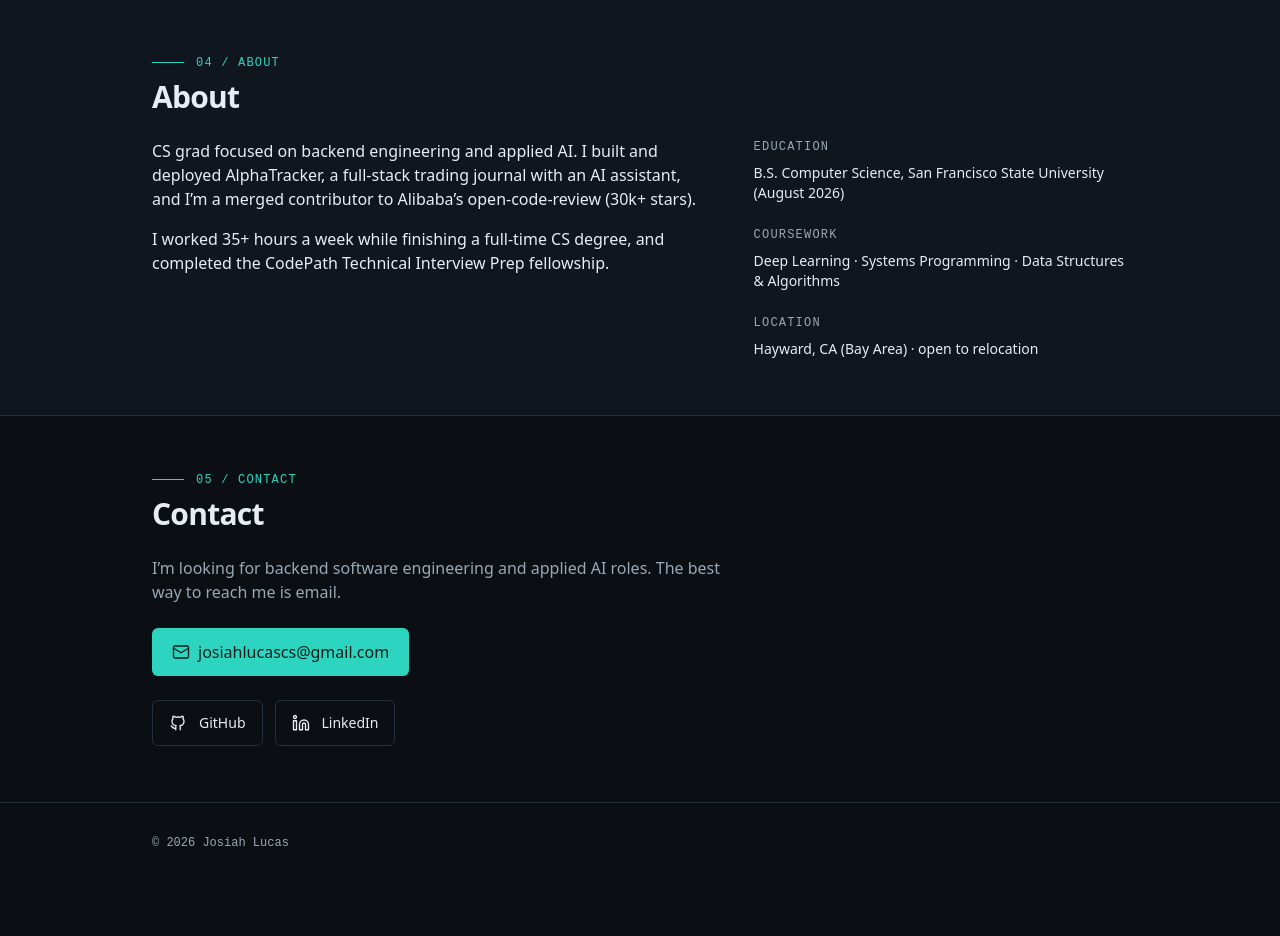
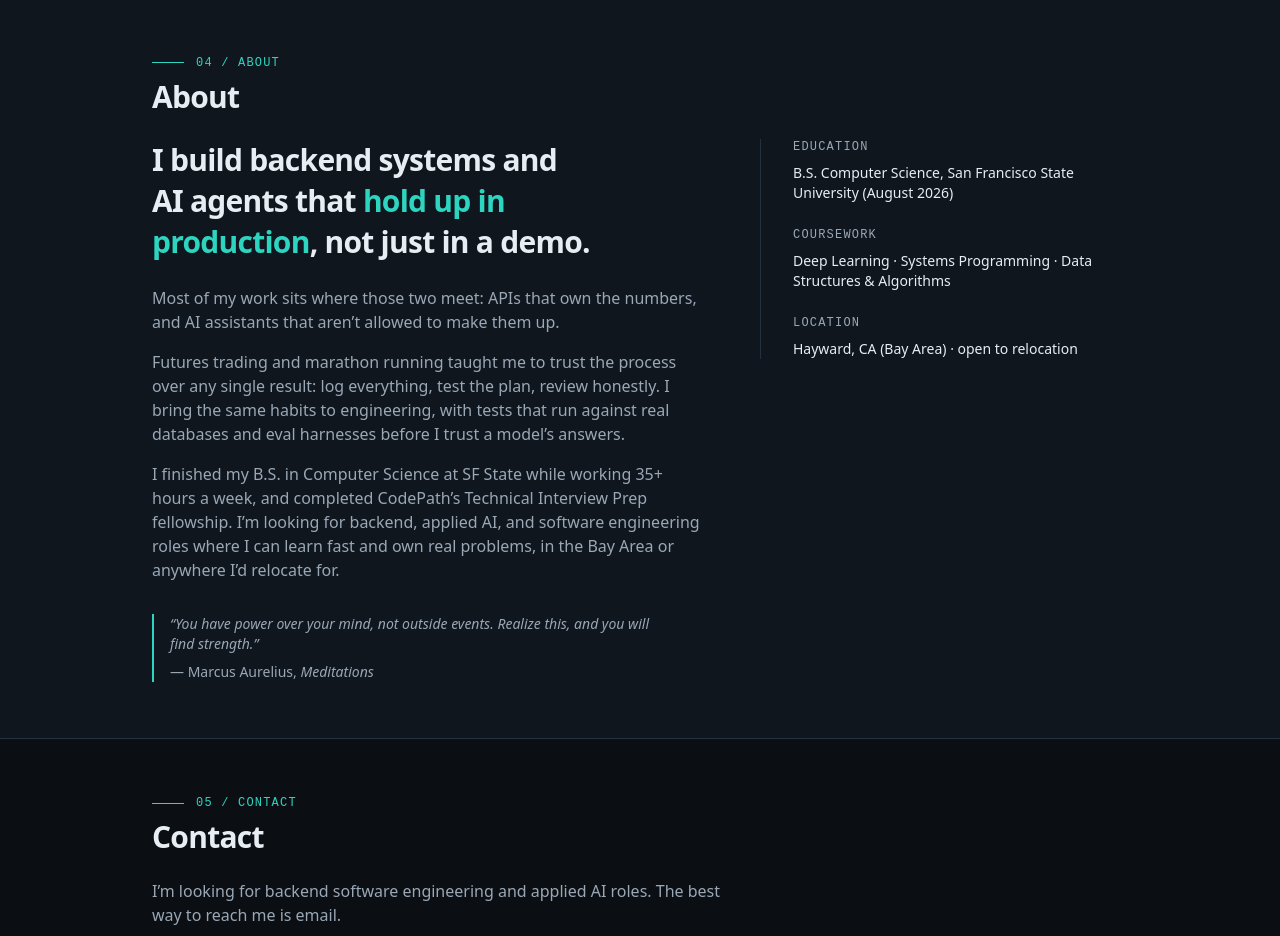
Before and after one commit to jlucas10/josiah-lucas, a React (Vite) app: page / in a window 1280 px wide. Shown: the part 4320-5256 px from the top of the page. Before the commit the page ends 5203 px from the top, so only its background shows below. Built offline with nearby package versions, Linux system fonts and the light colour scheme.

Commit message:
feat: rewrite about section with new copy and pull-quote styling

```diff
--- a/src/components/About.tsx
+++ b/src/components/About.tsx
@@ -1,24 +1,43 @@
-import { profile } from '../data'
+import { about, profile } from '../data'
+
+const dt = 'font-mono text-xs uppercase tracking-widest text-muted'
 
 export default function About() {
+  const { lead, paragraphs, quote } = about
   return (
-    <div className="grid gap-10 md:grid-cols-[3fr_2fr]">
-      <div className="max-w-2xl space-y-4">
-        {profile.bio.map((p) => (
-          <p key={p}>{p}</p>
-        ))}
+    <div className="grid gap-10 md:grid-cols-[3fr_2fr] md:gap-14">
+      <div>
+        <p className="max-w-2xl text-balance text-2xl font-semibold leading-snug tracking-tight sm:text-3xl">
+          {lead.before}
+          <span className="text-accent">{lead.accent}</span>
+          {lead.after}
+        </p>
+
+        <div className="mt-6 max-w-[65ch] space-y-4 text-muted">
+          {paragraphs.map((p) => (
+            <p key={p}>{p}</p>
+          ))}
+        </div>
+
+        <blockquote className="mt-8 max-w-[65ch] border-l-2 border-accent pl-4 text-sm italic text-muted">
+          <p>&ldquo;{quote.text}&rdquo;</p>
+          <footer className="mt-2 not-italic">
+            &mdash; {quote.author}, <cite>{quote.source}</cite>
+          </footer>
+        </blockquote>
       </div>
-      <dl className="space-y-6 text-sm">
+
+      <dl className="space-y-6 self-start text-sm md:border-l md:border-border md:pl-8">
         <div>
-          <dt className="font-mono text-xs uppercase tracking-widest text-muted">Education</dt>
+          <dt className={dt}>Education</dt>
           <dd className="mt-2">{profile.education}</dd>
         </div>
         <div>
-          <dt className="font-mono text-xs uppercase tracking-widest text-muted">Coursework</dt>
+          <dt className={dt}>Coursework</dt>
           <dd className="mt-2">{profile.coursework.join(' · ')}</dd>
         </div>
         <div>
-          <dt className="font-mono text-xs uppercase tracking-widest text-muted">Location</dt>
+          <dt className={dt}>Location</dt>
           <dd className="mt-2">{profile.location}</dd>
         </div>
       </dl>
--- a/src/data.ts
+++ b/src/data.ts
@@ -1,5 +1,12 @@
 // All site content lives here. Add a project by appending to `projects`;
 // no layout code needs to change.
+
+export interface AboutContent {
+  /** Pull-quote lead line; `accent` is the highlighted phrase. */
+  lead: { before: string; accent: string; after: string }
+  paragraphs: string[]
+  quote: { text: string; author: string; source: string }
+}
 
 export interface Profile {
   name: string
@@ -7,9 +14,7 @@ export interface Profile {
   pitch: string
   location: string
   education: string
-  bio: string[]
   coursework: string[]
-  highlights: string[]
 }
 
 export interface SiteLinks {
@@ -83,16 +88,25 @@ export const profile: Profile = {
   pitch: 'Backend engineer building reliable APIs and grounded, well-tested AI agents.',
   location: 'Hayward, CA (Bay Area) · open to relocation',
   education: 'B.S. Computer Science, San Francisco State University (August 2026)',
-  bio: [
-    'CS grad focused on backend engineering and applied AI. I built and deployed AlphaTracker, a full-stack trading journal with an AI assistant, and I’m a merged contributor to Alibaba’s open-code-review (30k+ stars).',
-    'I worked 35+ hours a week while finishing a full-time CS degree, and completed the CodePath Technical Interview Prep fellowship.',
+  coursework: ['Deep Learning', 'Systems Programming', 'Data Structures & Algorithms'],
+}
+
+export const about: AboutContent = {
+  lead: {
+    before: 'I build backend systems and AI agents that ',
+    accent: 'hold up in production',
+    after: ', not just in a demo.',
+  },
+  paragraphs: [
+    'Most of my work sits where those two meet: APIs that own the numbers, and AI assistants that aren’t allowed to make them up.',
+    'Futures trading and marathon running taught me to trust the process over any single result: log everything, test the plan, review honestly. I bring the same habits to engineering, with tests that run against real databases and eval harnesses before I trust a model’s answers.',
+    'I finished my B.S. in Computer Science at SF State while working 35+ hours a week, and completed CodePath’s Technical Interview Prep fellowship. I’m looking for backend, applied AI, and software engineering roles where I can learn fast and own real problems, in the Bay Area or anywhere I’d relocate for.',
   ],
-  coursework: ['Deep Learning', 'Systems Programming', 'Data Structures & Algorithms'],
-  highlights: [
-    'Merged contributor to Alibaba open-code-review (30k+ stars)',
-    'CodePath Technical Interview Prep fellowship',
-    'Worked 35+ hrs/week while completing a full-time CS degree',
-  ],
+  quote: {
+    text: 'You have power over your mind, not outside events. Realize this, and you will find strength.',
+    author: 'Marcus Aurelius',
+    source: 'Meditations',
+  },
 }
 
 export const links: SiteLinks = {
```
